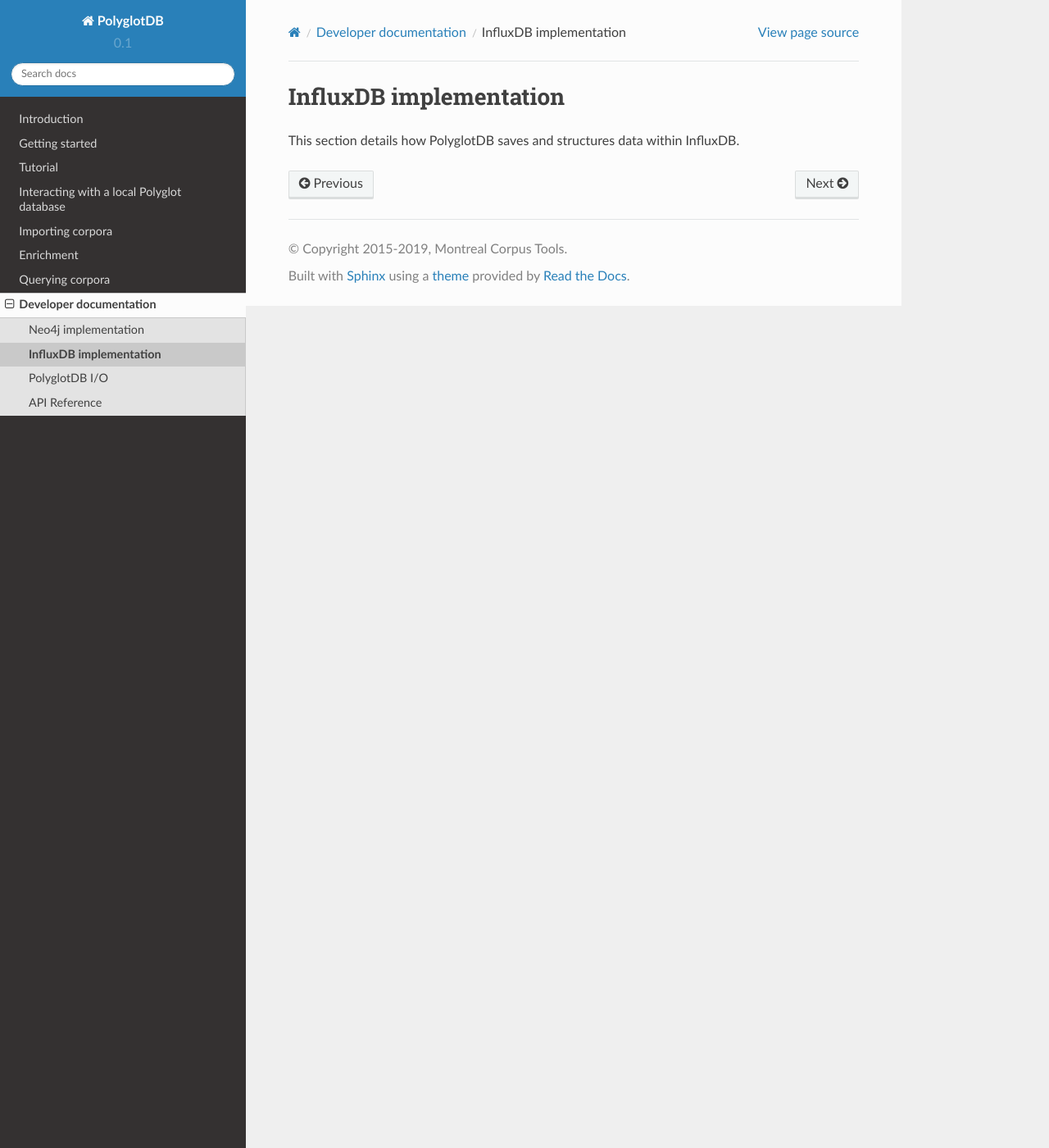
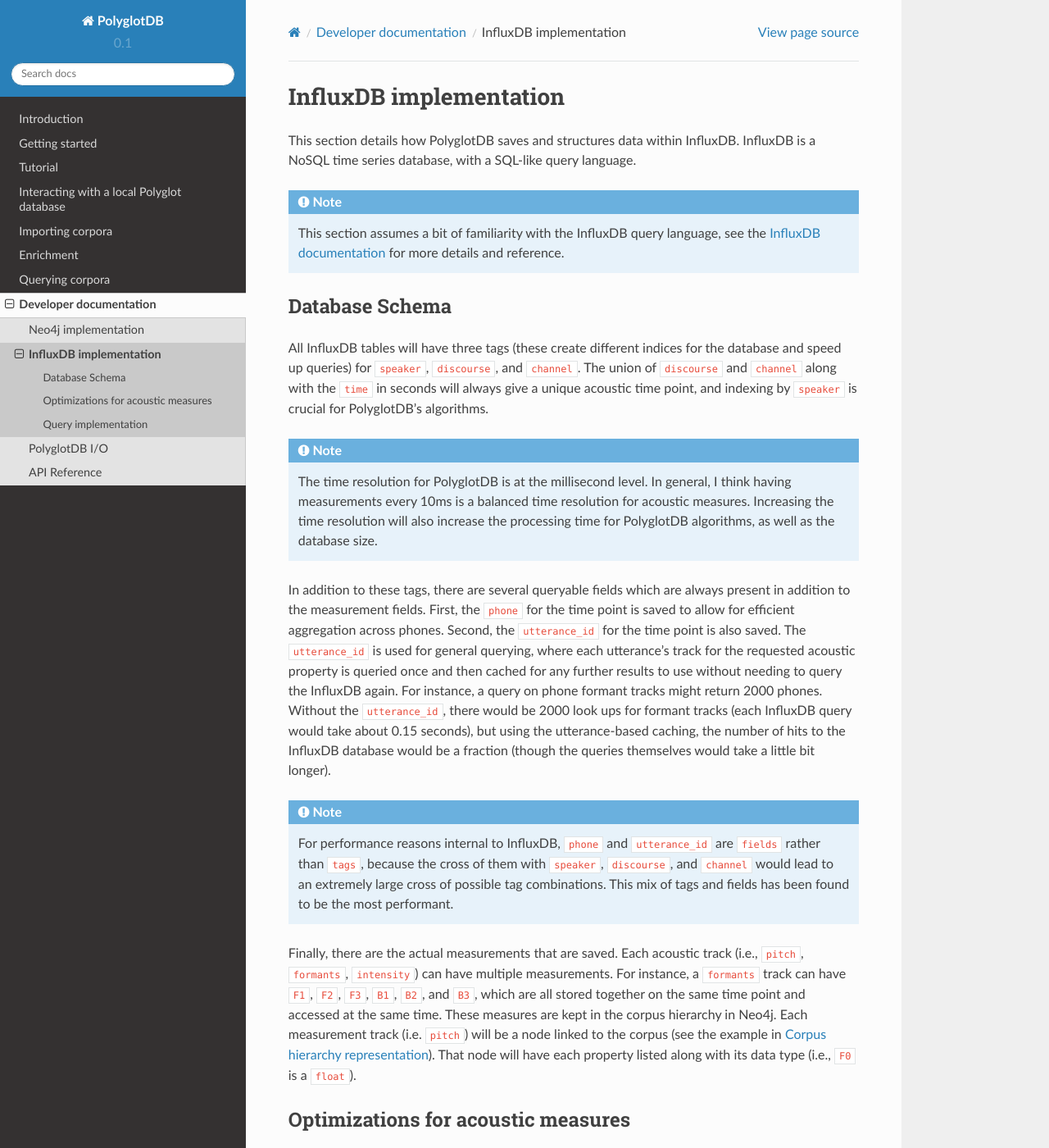
Before and after one commit to MontrealCorpusTools/PolyglotDB, a Sphinx documentation site: the page built from docs/source/influxdb_implementation.rst, in a window 1280 px wide and 1400 px high. Shown: the whole window at 82% size. Built offline with Sphinx 7.4.7 and the Read the Docs theme 2.0.0, drawn with Linux system fonts in a browser that asks for light colours; some of the changed text lies outside the part shown.

Commit message:
Update for influxdb implementation

```diff
--- a/docs/source/influxdb_implementation.rst
+++ b/docs/source/influxdb_implementation.rst
@@ -1,7 +1,97 @@
+
+.. _InfluxDB documentation: https://docs.influxdata.com/influxdb/v1.7/
+
 .. _influxdb_implementation:
 
 ***********************
 InfluxDB implementation
 ***********************
 
-This section details how PolyglotDB saves and structures data within InfluxDB.
+This section details how PolyglotDB saves and structures data within InfluxDB.  InfluxDB is a NoSQL time series database,
+with a SQL-like query language.
+
+.. note::
+
+   This section assumes a bit of familiarity with the InfluxDB query language, see the `InfluxDB documentation`_ for
+   more details and reference.
+
+
+Database Schema
+===============
+
+All InfluxDB tables will have three tags (these create different indices for the database and speed up queries) for
+``speaker``, ``discourse``, and ``channel``.  The union of ``discourse`` and ``channel`` along with the ``time`` in seconds
+will always give a unique acoustic time point, and indexing by ``speaker`` is crucial for PolyglotDB's algorithms.
+
+.. note::
+
+   The time resolution for PolyglotDB is at the millisecond level.  In general, I think having measurements every 10ms is
+   a balanced time resolution for acoustic measures.  Increasing the time resolution will also increase the processing time
+   for PolyglotDB algorithms, as well as the database size.
+
+In addition to these tags, there are several queryable fields which are always present in addition to the measurement fields.
+First, the ``phone`` for the time point is saved to allow for efficient aggregation across phones.  Second, the ``utterance_id``
+for the time point is also saved.  The ``utterance_id`` is used for general querying, where each utterance's track for the
+requested acoustic property is queried once and then cached for any further results to use without needing to query the
+InfluxDB again.  For instance, a query on phone formant tracks might return 2000 phones.  Without the ``utterance_id``, there
+would be 2000 look ups for formant tracks (each InfluxDB query would take about 0.15 seconds), but using the utterance-based caching,
+the number of hits to the InfluxDB database would be a fraction (though the queries themselves would take a little bit longer).
+
+.. note::
+
+   For performance reasons internal to InfluxDB, ``phone`` and ``utterance_id`` are ``fields`` rather than ``tags``, because
+   the cross of them with ``speaker``, ``discourse``, and ``channel`` would lead to an extremely large cross of possible tag
+   combinations.  This mix of tags and fields has been found to be the most performant.
+
+Finally, there are the actual measurements that are saved.  Each acoustic track (i.e., ``pitch``, ``formants``, ``intensity``)
+can have multiple measurements.  For instance, a ``formants`` track can have ``F1``, ``F2``, ``F3``, ``B1``, ``B2``, and ``B3``,
+which are all stored together on the same time point and accessed at the same time.  These measures are kept in the corpus
+hierarchy in Neo4j.  Each measurement track (i.e. ``pitch``) will be a node linked to the corpus (see the example in :ref:`dev_hierarchy`).
+That node will have each property listed along with its data type (i.e., ``F0`` is a ``float``).
+
+Optimizations for acoustic measures
+===================================
+
+PolyglotDB has default functions for generating ``pitch``, ``intensity``, and ``formants`` tracks.  For implementing
+future built in acoustic track analysis functions, one realm of optimization lays in the differently sampled files that
+PolyglotDB generates.  On import, three files are generated per discourse at 1,200Hz, 11,000Hz, and 16,000Hz.  The intended
+purpose of these files are for acoustic analysis of different kinds of segments/measurements.  The file at 1,200Hz is ideal
+for pitch analysis (maximum pitch of 600Hz), the file at 11,000Hz is ideal for formant analysis (maximum formant frequency
+of 5,500Hz).  The file at 16,000Hz is intended for consonantal analysis (i.e., fricative spectral analysis) or any other
+algorithm requiring higher frequency information.  The reason these three files are generated is that analysis functions
+generally include the resampling to these frequencies as part of the analysis, so performing it ahead of time can speed up
+the analysis.  Some programs also don't necessarily include resampling (i.e., pitch estimation in REAPER), so using the
+appropriate file can lead to massive speed ups.
+
+
+.. _dev_acoustic_query:
+
+Query implementation
+====================
+
+Given a PolyglotDB query like the following:
+
+.. code-block:: python
+
+    with CorpusContext('corpus') as c:
+        q = c.query_graph(c.word)
+        q = q.filter(c.word.label == 'some_word')
+        q = q.columns(c.word.label.column_name('word'), c.word.pitch.track)
+        results = q.all()
+
+
+Once the Cypher query completes and returns results for a matching word, that information is used to create an InfluxDB
+query.  The inclusion of an acoustic column like the pitch track also ensures that necessary information like the utterance ID
+and begin and end time points of the word are returned.  The above query would result in several queries like the following being
+run:
+
+.. code-block:: sql
+
+   SELECT "time", "F0" from "pitch"
+   WHERE "discourse" = 'some_discourse'
+   AND "utterance_id" = 'some_utterance_id'
+   AND "speaker" = 'some_speaker'
+
+The above query will get all pitch points for the utterance of the word in question, and create Python objects for the
+track (:class:`polyglotdb.acoustics.classes.Track`) and each time point (:class:`polyglotdb.acoustics.classes.TimePoint`).
+With the ``begin`` and ``end`` properties of the word, a slice of the track is added to the output row.
--- a/docs/source/neo4j_implementation.rst
+++ b/docs/source/neo4j_implementation.rst
@@ -102,7 +102,7 @@
     :speaks_in (relation between speakers and discourses)
     :annotates (relation between annotations and subannotations)
 
-
+.. _dev_hierarchy:
 
 Corpus hierarchy representation
 ===============================
```
